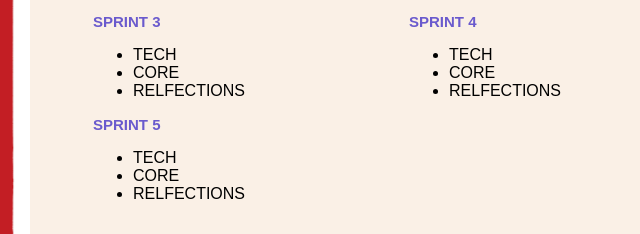
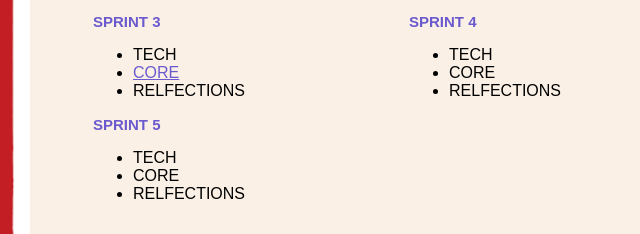
Before and after one commit to zac-arnold/zac-arnold.github.io, a plain HTML site: page index.html in a window 1280 px wide. Shown: the part 253-487 px from the top of the page, 547-1187 px from the left. Drawn offline with Linux system fonts and the light colour scheme.

Commit message:
add sprint 3 core hyperlink to index page

```diff
--- a/index.html
+++ b/index.html
@@ -21,7 +21,7 @@
     <LI>RELFECTIONS</LI></ul>
     <h3>SPRINT 3</h3>
 <ul><LI>TECH</LI>
-    <LI>CORE</LI>
+    <LI><a href="blog/sprint3-cultural.html">CORE</a></LI>
     <LI>RELFECTIONS</LI></ul>
     <h3>SPRINT 5</h3>
     <ul><LI>TECH</LI>
```
